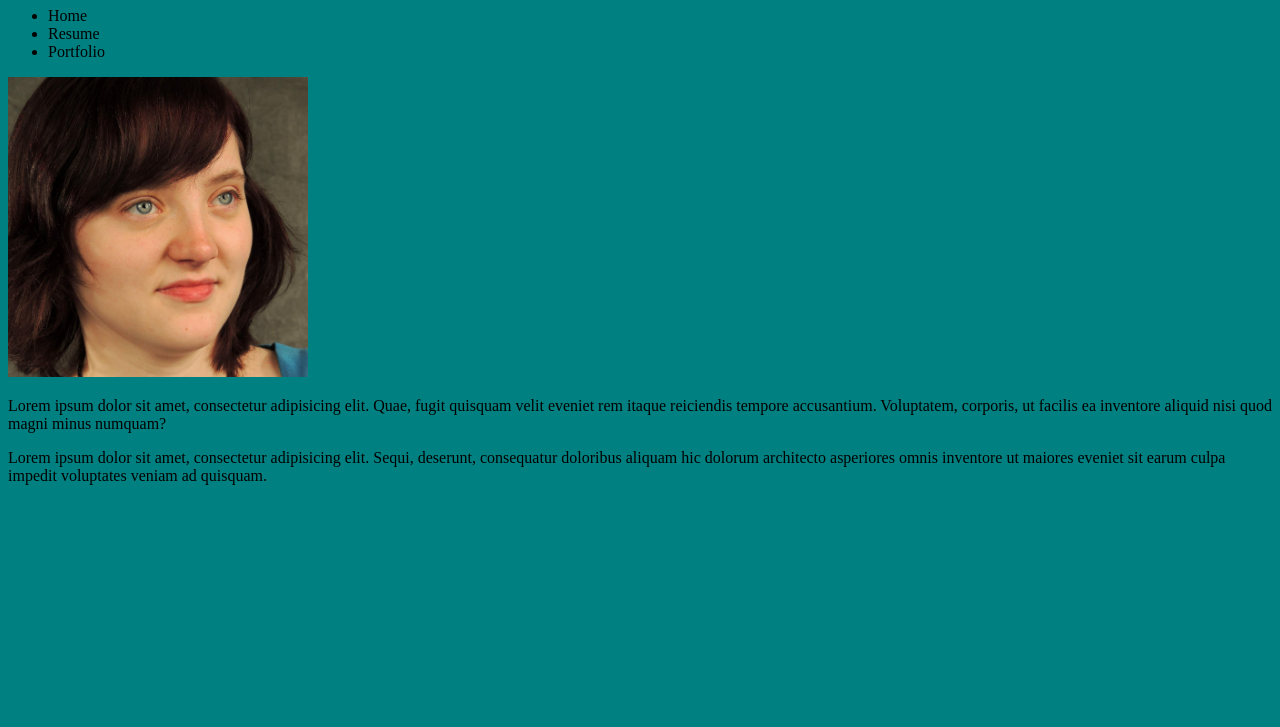
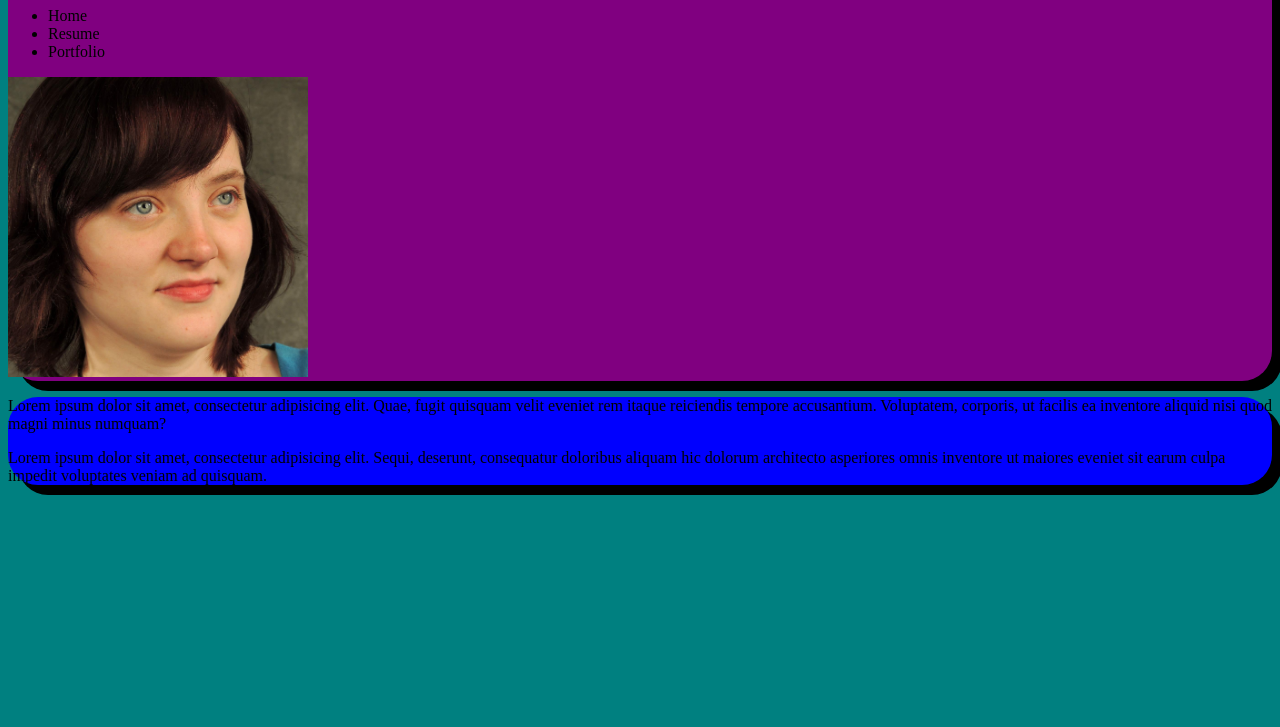
Before and after one commit to sstapish/p1-about-me, a plain HTML site: page index.html in a window 1280 px wide. Shown: the part 73-800 px from the top of the page. Drawn offline with Linux system fonts and the light colour scheme.

Commit message:
add colors borders shadows

```diff
--- a/css/styles.css
+++ b/css/styles.css
@@ -6,3 +6,19 @@ font-family: ariel;
 img {
 	width: 300px;
 }
+
+#leftcol {
+	background: purple;
+
+}
+#rightcol {
+background: blue;
+}
+
+.round {
+	border-radius: 30px;
+}
+
+.shadow {
+	box-shadow: 10px 10px
+}
--- a/index.html
+++ b/index.html
@@ -8,7 +8,9 @@
 <link rel="stylesheet" href="css/styles.css">
 
 </head>
+
 <body>
+	<div id="leftcol" class="round shadow">
 
 <h1>Shere Stapish</h1>
 
@@ -24,10 +26,16 @@
 
 <img src="img/me.jpg" alt="picture of myself">
 
+</div>
+
+<div id="rightcol" class="round shadow">
 <p>Lorem ipsum dolor sit amet, consectetur adipisicing elit. Quae, fugit quisquam velit eveniet rem itaque reiciendis tempore accusantium. Voluptatem, corporis, ut facilis ea inventore aliquid nisi quod magni minus numquam?</p>
 
 <p>Lorem ipsum dolor sit amet, consectetur adipisicing elit. Sequi, deserunt, consequatur doloribus aliquam hic dolorum architecto asperiores omnis inventore ut maiores eveniet sit earum culpa impedit voluptates veniam ad quisquam.
 </p>
 
+</div>
+
 </body>
+
 </html>
```
